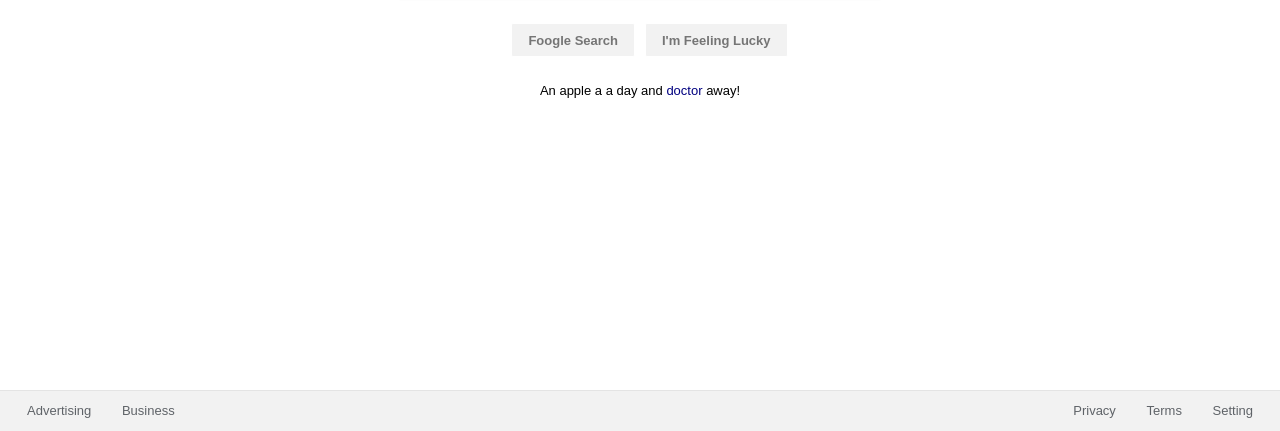
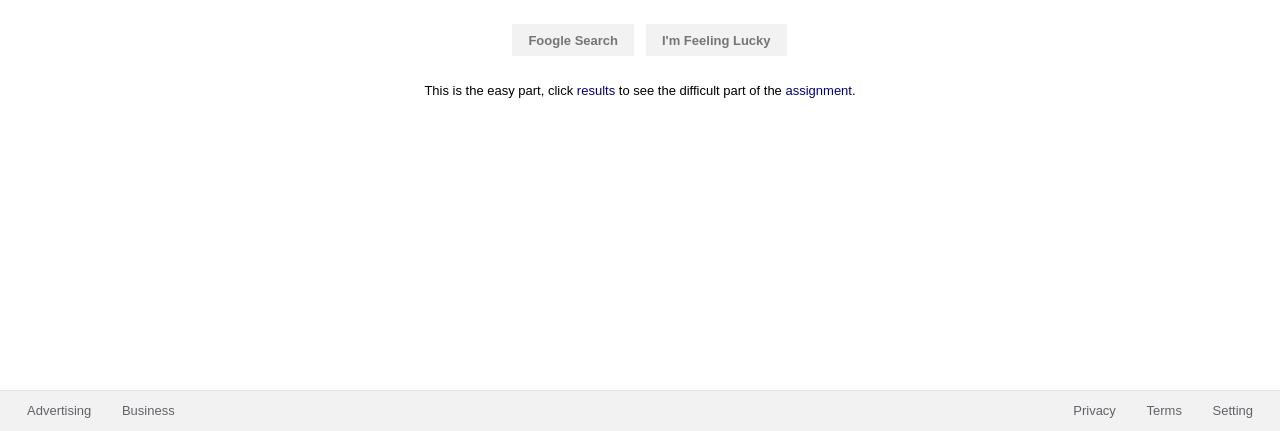
Before and after one commit to dos077/foogle, a plain HTML site: page index.html in a window 1280 px wide. Shown: the part 369-800 px from the top of the page. Drawn offline with Linux system fonts and the light colour scheme.

Commit message:
linked the two pages and wrote down notes in readme

```diff
--- a/index.html
+++ b/index.html
@@ -43,7 +43,7 @@
         </div>
         <div class="body">
             <div class="daily">
-                An apple a a day and <a href="https://www.google.com/search?q=doctor">doctor</a> away!
+                This is the easy part, click <a href="results.html">results</a> to see the difficult part of the <a href="https://www.theodinproject.com/courses/web-development-101/lessons/html-css">assignment</a>.
             </div>
         </div>
     </body>
```
Also changed, not shown: 1 other file.
